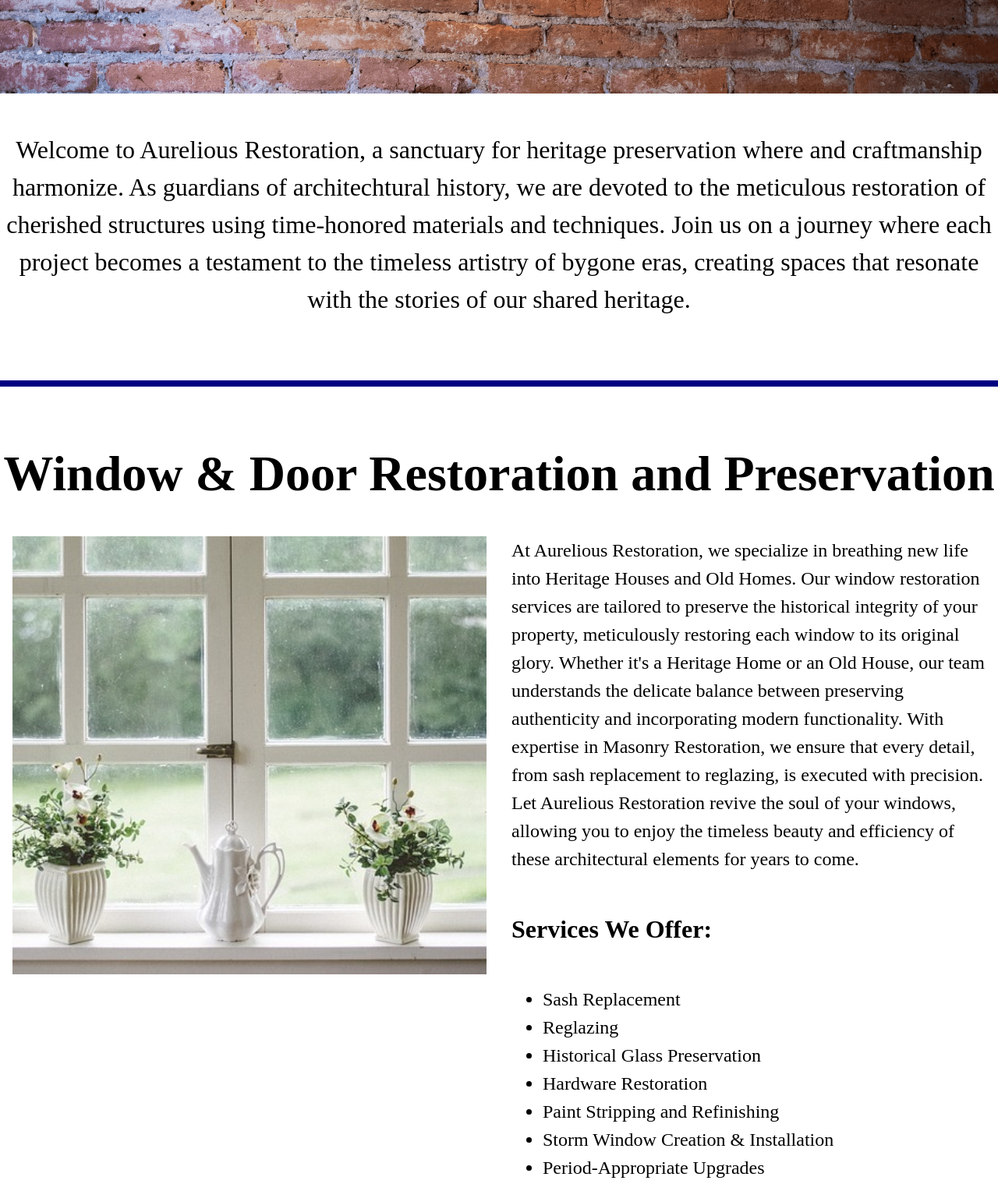
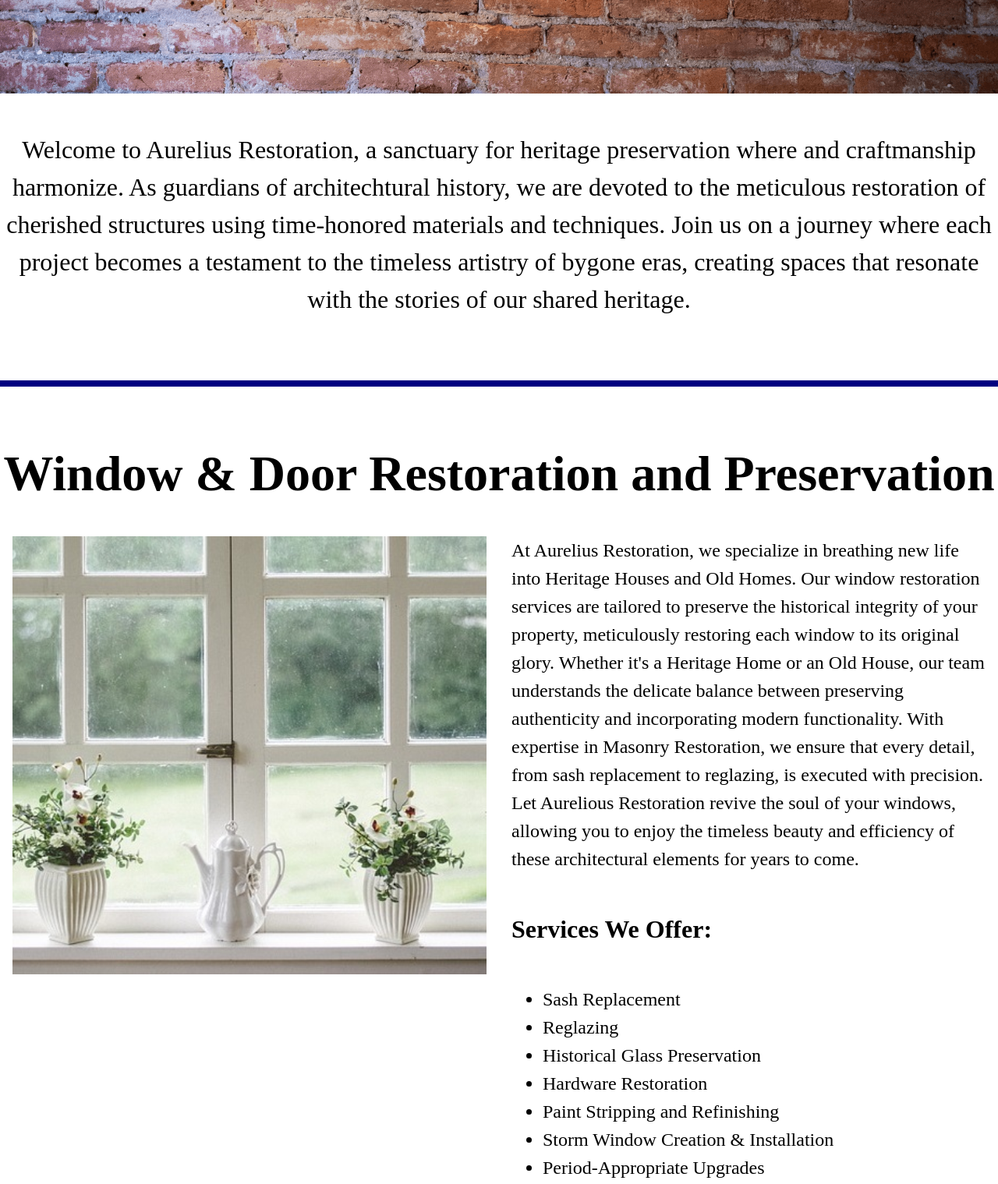
Before and after one commit to CurrantWebDesign/CurrantWebDesign.github.io, a plain HTML site: page index.html in a window 1280 px wide. Shown: the part 360-1879 px from the top of the page at 78% size. Drawn offline with Linux system fonts and the light colour scheme.

Commit message:
Spelling

```diff
--- a/index.html
+++ b/index.html
@@ -3,7 +3,7 @@
 <head>
     <meta charset="UTF-8">
     <meta name="viewport" content="width=device-width, initial-scale=1.0">
-    <title>Aurelious Restoration</title>
+    <title>Aurelius Restoration</title>
     <meta name="description" content="My balls are itchy">
     <link rel="stylesheet" href="styles.css">
     <link rel="icon" href="favicon.ico" type="image/x-icon">
@@ -27,7 +27,7 @@
             </div>
 
             <div class="hero-content">
-                <p>Welcome to Aurelious Restoration, a sanctuary for heritage preservation where and craftmanship harmonize. As guardians of architechtural history, we are devoted to the meticulous restoration of cherished structures using time-honored materials and techniques. Join us on a journey where each project becomes a testament to the timeless artistry of bygone eras, creating spaces that resonate with the stories of our shared heritage.</p>
+                <p>Welcome to Aurelius Restoration, a sanctuary for heritage preservation where and craftmanship harmonize. As guardians of architechtural history, we are devoted to the meticulous restoration of cherished structures using time-honored materials and techniques. Join us on a journey where each project becomes a testament to the timeless artistry of bygone eras, creating spaces that resonate with the stories of our shared heritage.</p>
             </div>
         </section>
 
@@ -41,7 +41,7 @@
                 </div>
                 <div class="wrapper wrapper-right">
                     <p>
-                        At Aurelious Restoration, we specialize in breathing new life into Heritage Houses and Old Homes. Our window restoration services are tailored to preserve the historical integrity of your property, meticulously restoring each window to its original glory. Whether it's a Heritage Home or an Old House, our team understands the delicate balance between preserving authenticity and incorporating modern functionality. With expertise in Masonry Restoration, we ensure that every detail, from sash replacement to reglazing, is executed with precision. Let Aurelious Restoration revive the soul of your windows, allowing you to enjoy the timeless beauty and efficiency of these architectural elements for years to come.
+                        At Aurelius Restoration, we specialize in breathing new life into Heritage Houses and Old Homes. Our window restoration services are tailored to preserve the historical integrity of your property, meticulously restoring each window to its original glory. Whether it's a Heritage Home or an Old House, our team understands the delicate balance between preserving authenticity and incorporating modern functionality. With expertise in Masonry Restoration, we ensure that every detail, from sash replacement to reglazing, is executed with precision. Let Aurelious Restoration revive the soul of your windows, allowing you to enjoy the timeless beauty and efficiency of these architectural elements for years to come.
                     </p>
 
                     <h4>Services We Offer:</h4>
@@ -65,7 +65,7 @@
             <div class="container">
                 <div class="wrapper wrapper-left">
                     <p>
-                        At Aurelious Restoration, we recognize the vital role that Masonry plays in preserving Heritage Houses and Old Homes. Our masonry restoration services are dedicated to maintaining the structural integrity and aesthetic appeal of these timeless structures. From repointing to brick replacement, our craftsmen employ traditional methods to ensure the authenticity and longevity of your masonry. With a deep understanding of architectural heritage, we revitalize your building, ensuring it stands strong for generations to come.
+                        At Aurelius Restoration, we recognize the vital role that Masonry plays in preserving Heritage Houses and Old Homes. Our masonry restoration services are dedicated to maintaining the structural integrity and aesthetic appeal of these timeless structures. From repointing to brick replacement, our craftsmen employ traditional methods to ensure the authenticity and longevity of your masonry. With a deep understanding of architectural heritage, we revitalize your building, ensuring it stands strong for generations to come.
                     </p>
 
                     <h4>Services We Offer:</h4>
```
Also changed, not shown: images/bricks.jpg, 1 other file.
